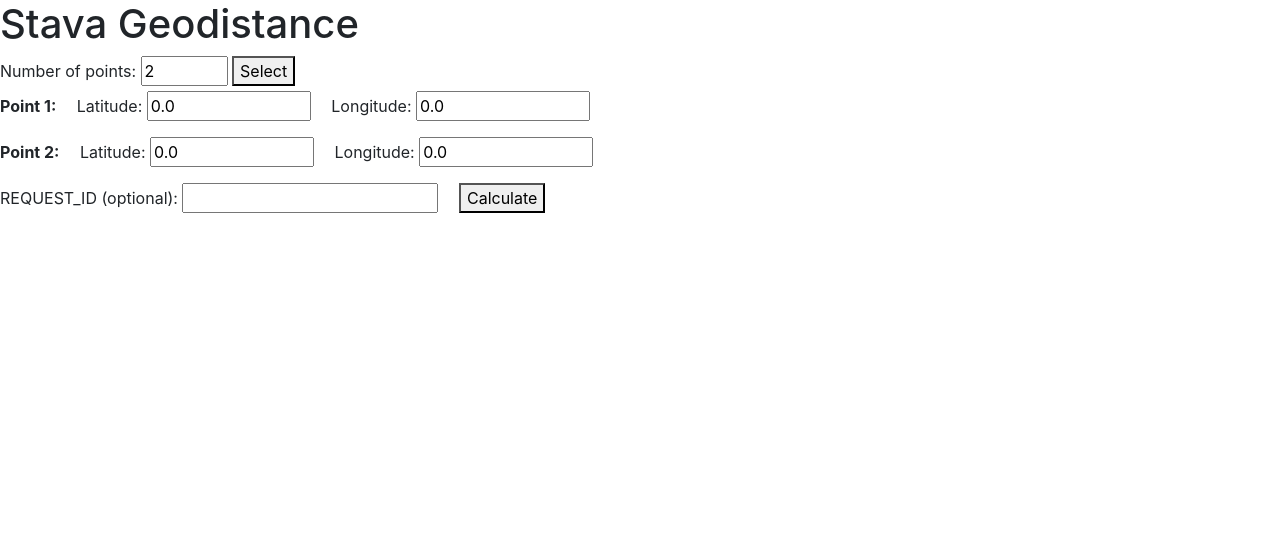
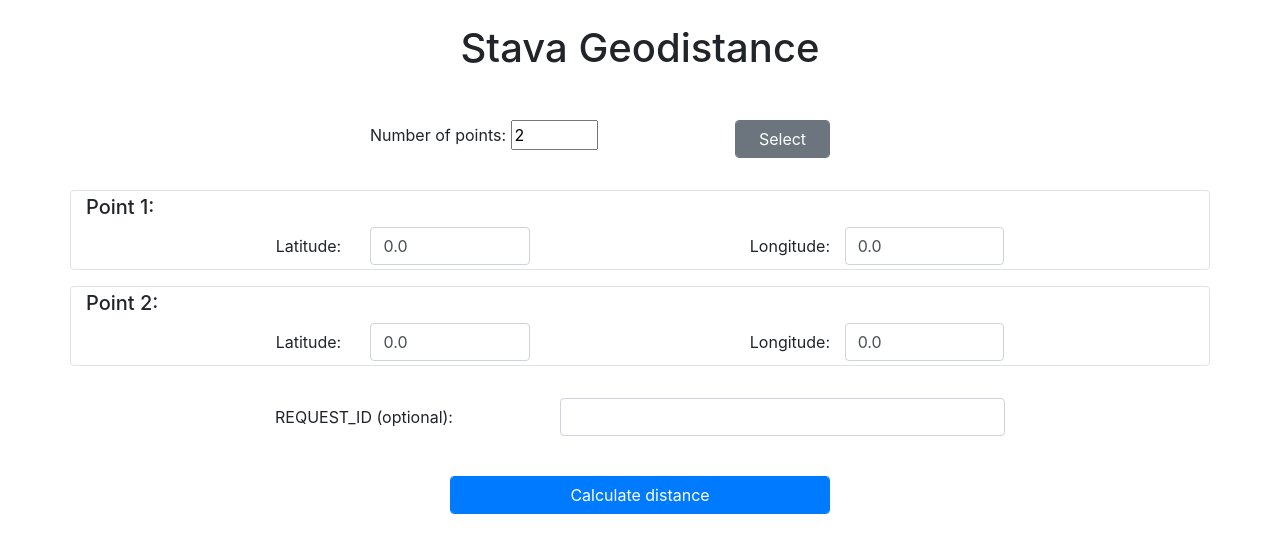
Before and after one commit to rudeuke/Distance-calculator, a Django app: page / in a window 1280 px wide. Shown: the top 553 px of the page. Run offline with Django 4.2, Linux system fonts and the light colour scheme.

Commit message:
User interface improvements

```diff
--- a/templates/baseTemplate.html
+++ b/templates/baseTemplate.html
@@ -24,24 +24,43 @@
     {% endfor %}
     {% endif %}
 
-    <h1>Stava Geodistance</h1>
+    <h1 class="text-center py-4">Stava Geodistance</h1>
 
     <form action="" method="POST">
-        {% csrf_token %}
-        {{ numberOfPointsForm }}
-        <button type="submit" name="setNumberOfPoints">Select</button>
+        <div class="form-group">
+            <div class="container py-3">
+                <div class="row">
+                    <div class="col-4 offset-3">
+                        {% csrf_token %}
+                        {{ numberOfPointsForm }}
+                    </div>
+                    <button type="submit" class="col-1 form-control btn btn-secondary"
+                        name="setNumberOfPoints">Select</button>
+                </div>
+            </div>
+        </div>
     </form>
 
     {% block content %}
     {% endblock %}
 
-    {% if not totalDistance == None %}
-    <p>Distance calculated: {{ totalDistance }} [m]</p>
+    {% if not totalDistance == None or not calculationTime == None %}
+    <div class="container py-4 border border-primary rounded">
+        <div class="row">
+            <div class="col-4 offset-2">
+                {% if not totalDistance == None %}
+                Distance calculated: <b>{{ totalDistance }}</b> [m]
+                {% endif %}
+            </div>
+            <div class="col-4 offset-1">
+                {% if not calculationTime == None %}
+                Calculation time: <b>{{ calculationTime }}</b> [s]
+                {% endif %}
+            </div>
+        </div>
+    </div>
     {% endif %}
 
-    {% if not calculationTime == None %}
-    <p>Calculation time: {{ calculationTime }} [s]</p>
-    {% endif %}
 </body>
 
 </html>
--- a/templates/calculator.html
+++ b/templates/calculator.html
@@ -8,21 +8,46 @@
     {% with ''|center:numberOfPoints as range %}
     {% for _ in range %}
 
-    <p class="noArrows">
-        <b>Point {{ forloop.counter }}:</b>&emsp;
-        Latitude: <input name="latitude{{ forloop.counter }}" , type="number" , label="Latitude" , min="-90" , max="90"
-            , value="0.0" , step=".0000001" required>&emsp;
-        Longitude: <input name="longitude{{ forloop.counter }}" , type="number" , label="Longitude" , min="-180" ,
-            max="180" , value="0.0" , step=".0000001" required>
-    </p>
+    <div class="form-group">
+        <div class="container py-1 border rounded">
+
+            <h5>Point {{ forloop.counter }}:</h5>
+
+            <div class="row">
+                <label for="latitude{{ forloop.counter }}" class="col-1 offset-2 col-form-label">Latitude:</label>
+                <div class="col-2 noArrows">
+                    <input type="number" class="form-control" name="latitude{{ forloop.counter }}" value="0.0" min="-90"
+                        max="90" step=".0000001" required>
+                </div>
+
+                <label for="latitude{{ forloop.counter }}" class="col-1 offset-2 col-form-label">Longitude:</label>
+                <div class="col-2 noArrows">
+                    <input type="number" class="form-control" name="longitude{{ forloop.counter }}" value="0.0"
+                        min="-180" max="180" step=".0000001" required>
+                </div>
+
+            </div>
+
+        </div>
+    </div>
 
     {% endfor %}
     {% endwith %}
 
-    <p>
-        REQUEST_ID (optional): <input name="request_id" , type="text" , maxlength="100">&emsp;
-        <button type="submit" name="calculateDistance">Calculate</button>
-    </p>
+    <div class="form-group">
+        <div class="container">
+            <div class="row py-3">
+                <label for="request_id" class="col-3 offset-2 col-form-label">REQUEST_ID (optional):</label>
+                <div class="col-5">
+                    <input type="text" class="form-control" name="request_id" maxlength="100">
+                </div>
+            </div>
+            <div class="row py-4">
+                <button type="submit" class="col-4 offset-4 form-control btn btn-primary btn-block"
+                    name="calculateDistance">Calculate distance</button>
+            </div>
+        </div>
+    </div>
 
 </form>
 
```
